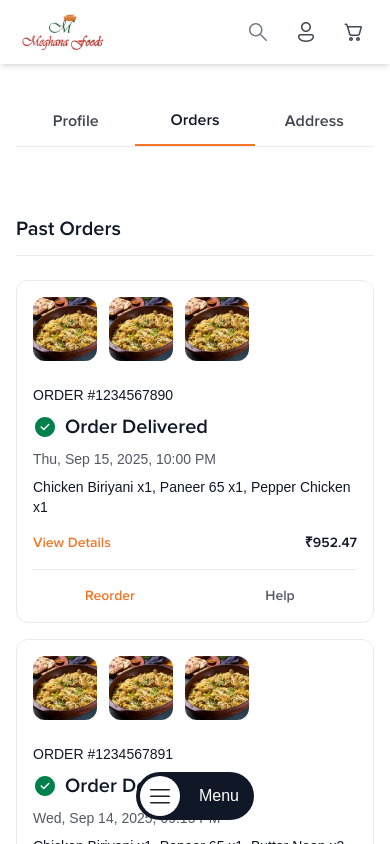
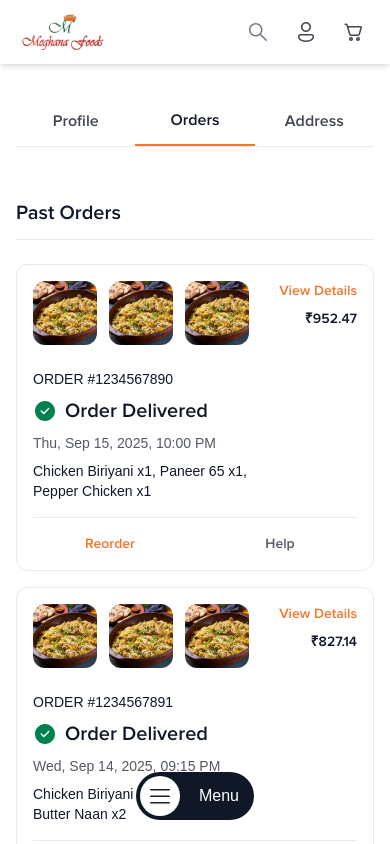
Before and after one commit to puneethkanike09/Meghanas-Biriyani, a Next.js app: page /profile/orders in a window 390 px wide. Shown: the top 844 px of the page. Built offline with nearby package versions, Linux system fonts and the light colour scheme; a web font is replaced by a local one.

Commit message:
Refactor OrdersTab and ProfileLayoutClient components to improve layout responsiveness. Adjust OrdersTab for better item arrangement and enhance ProfileLayoutClient's gap settings for a more consistent design across devices.

```diff
--- a/app/(default)/profile/components/OrdersTab.tsx
+++ b/app/(default)/profile/components/OrdersTab.tsx
@@ -189,9 +189,9 @@ export default function OrdersTab() {
                             className="bg-white rounded-xl border border-gray-200 p-4 flex flex-col gap-4"
                         >
                             {/* Order Content */}
-                            <div className="flex flex-col desktop:flex-row items-start justify-between gap-4">
+                            <div className="flex flex-wrap items-start justify-between gap-4">
                                 {/* Left Section */}
-                                <div className="flex flex-col gap-6 flex-1 w-full">
+                                <div className="flex flex-col gap-6 flex-1 min-w-[220px]">
                                     {/* Images */}
                                     <div className="flex items-start gap-3">
                                         {order.images.slice(0, 3).map((image, imgIndex) => (
@@ -250,7 +250,7 @@ export default function OrdersTab() {
                                 </div>
 
                                 {/* Right Section */}
-                                <div className="flex desktop:flex-col items-center desktop:items-end justify-between desktop:justify-start gap-3 w-full desktop:w-auto">
+                                <div className="flex flex-col items-end gap-2 shrink-0">
                                     <button
                                         className="text-sm font-semibold text-tango hover:underline"
                                         onClick={() => handleViewDetails(order)}
--- a/app/(default)/profile/components/ProfileLayoutClient.tsx
+++ b/app/(default)/profile/components/ProfileLayoutClient.tsx
@@ -73,7 +73,7 @@ export default function ProfileLayoutClient({ children }: ProfileLayoutClientPro
                     {isStandaloneAddressPage ? (
                         <div className="w-full desktop:pt-0">{children}</div>
                     ) : (
-                        <div className="flex flex-col gap-8 desktop:flex-row desktop:items-start">
+                        <div className="flex flex-col gap-4 desktop:flex-row desktop:items-start">
                             <ProfileNavigation
                                 activeTab={activeTab}
                                 onTabChange={handleTabChange}
```
